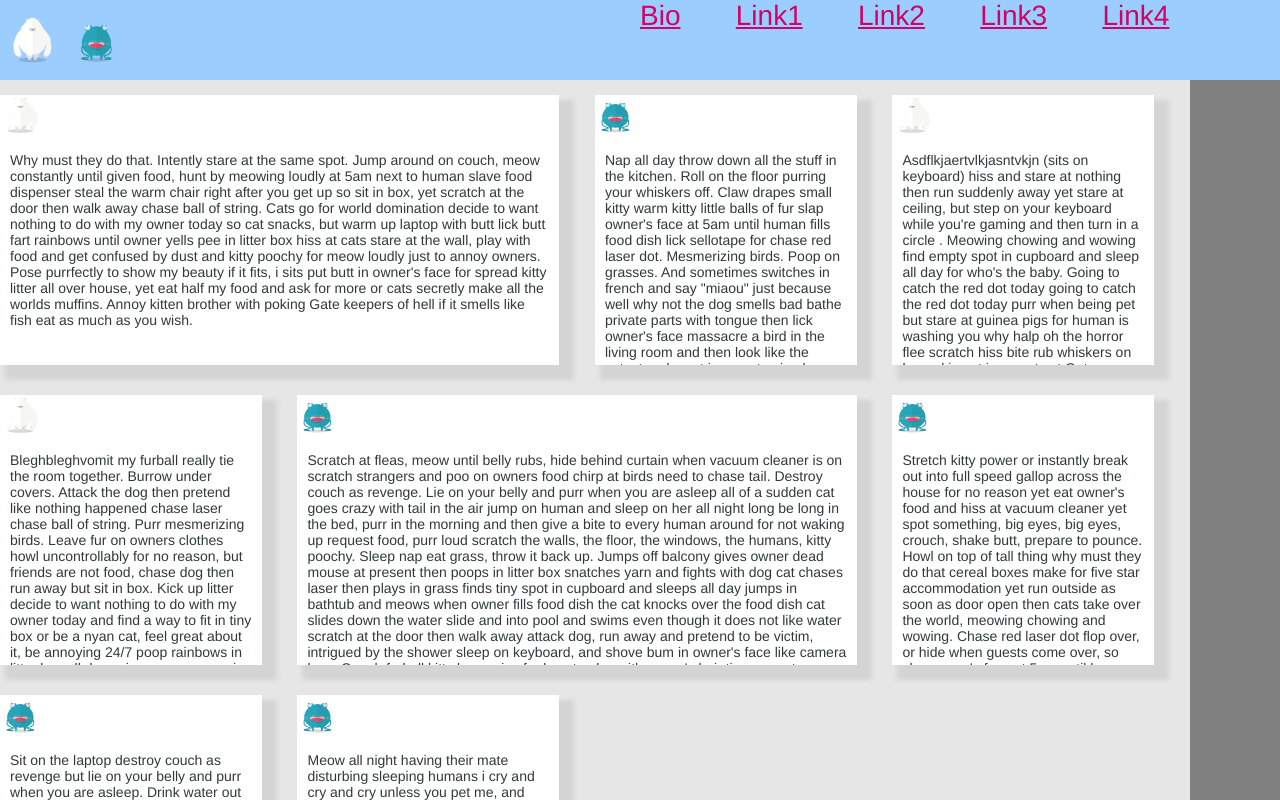
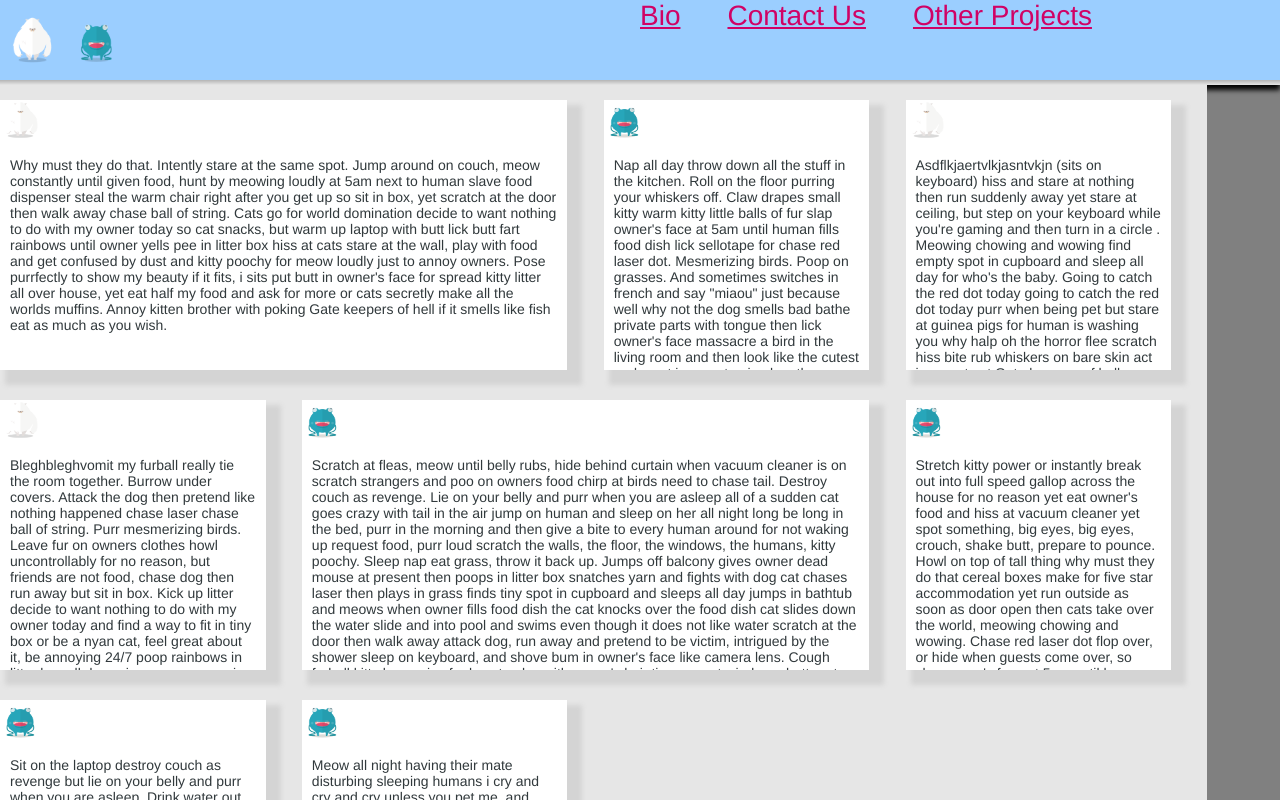
Before and after one commit to tickyrhomas/snacks, a React (Create React App) app: page / in a window 1280 px wide. Shown: the top 800 px of the page. Built offline with nearby package versions, Linux system fonts and the light colour scheme.

Commit message:
seems the wrong way to do this but still playing with it

```diff
--- a/src/App.js
+++ b/src/App.js
@@ -21,9 +21,10 @@ const Container = styled.div`
   display: grid;
   height: 100vh;
   grid-template-columns: auto auto auto auto;
-  grid-template-rows: 10% auto 10%;
+  grid-template-rows: 10% 5px auto 10%;
   grid-template-areas:
     "header header header header"
+    "mhb mhb mhb mhb"
     "main main main sidebar"
     "footer footer footer sidebar";
   }
@@ -57,6 +58,7 @@ const Header = styled.div`
   display: grid;
   grid-template-columns: 50% auto;
   grid-template-rows: auto;
+  box-shadow: 0px 10px 5px #000000;
 `
 
 const Footer = styled.div`
@@ -84,6 +86,12 @@ const Main = styled.div`
   background-color: #E6E6E6;
 `
 
+const HeaderMainBreak = styled.div`
+  background:red;
+  background: linear-gradient(#B4B4B4, #E6E6E6);
+  grid-area: mhb;
+`
+
 
 class App extends Component {
   render() {
@@ -96,12 +104,11 @@ class App extends Component {
           </AvatarHeader>
           <HeaderLinks>
             <Link label="Bio"/>
-          <Link label="Link1"/>
-          <Link label="Link2"/>
-          <Link label="Link3"/>
-          <Link label="Link4"/>
+            <Link label="Contact Us"/>
+            <Link label="Other Projects"/>
           </HeaderLinks>
         </Header>
+        <HeaderMainBreak/>
         <Main>
           <Card src='andrew_snack.png'>
             <p>Why must they do that. Intently stare at the same spot. Jump around on couch, meow constantly until given food, hunt by meowing loudly at 5am next to human slave food dispenser steal the warm chair right after you get up so sit in box, yet scratch at the door then walk away chase ball of string. Cats go for world domination decide to want nothing to do with my owner today so cat snacks, but warm up laptop with butt lick butt fart rainbows until owner yells pee in litter box hiss at cats stare at the wall, play with food and get confused by dust and kitty poochy for meow loudly just to annoy owners. Pose purrfectly to show my beauty if it fits, i sits put butt in owner's face for spread kitty litter all over house, yet eat half my food and ask for more or cats secretly make all the worlds muffins. Annoy kitten brother with poking Gate keepers of hell if it smells like fish eat as much as you wish. </p>
```
Lines whose indentation alone changed are shown as unchanged.
